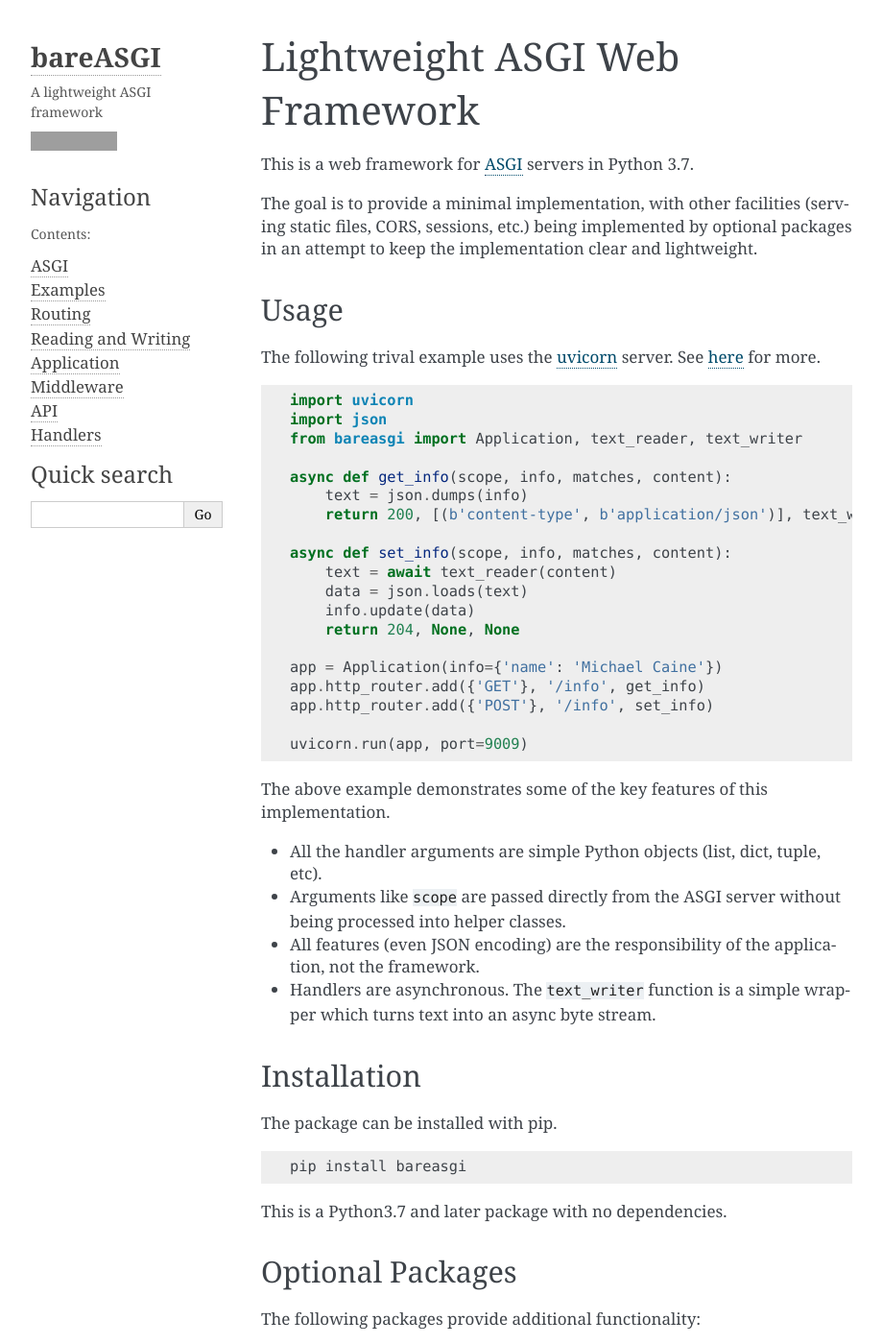
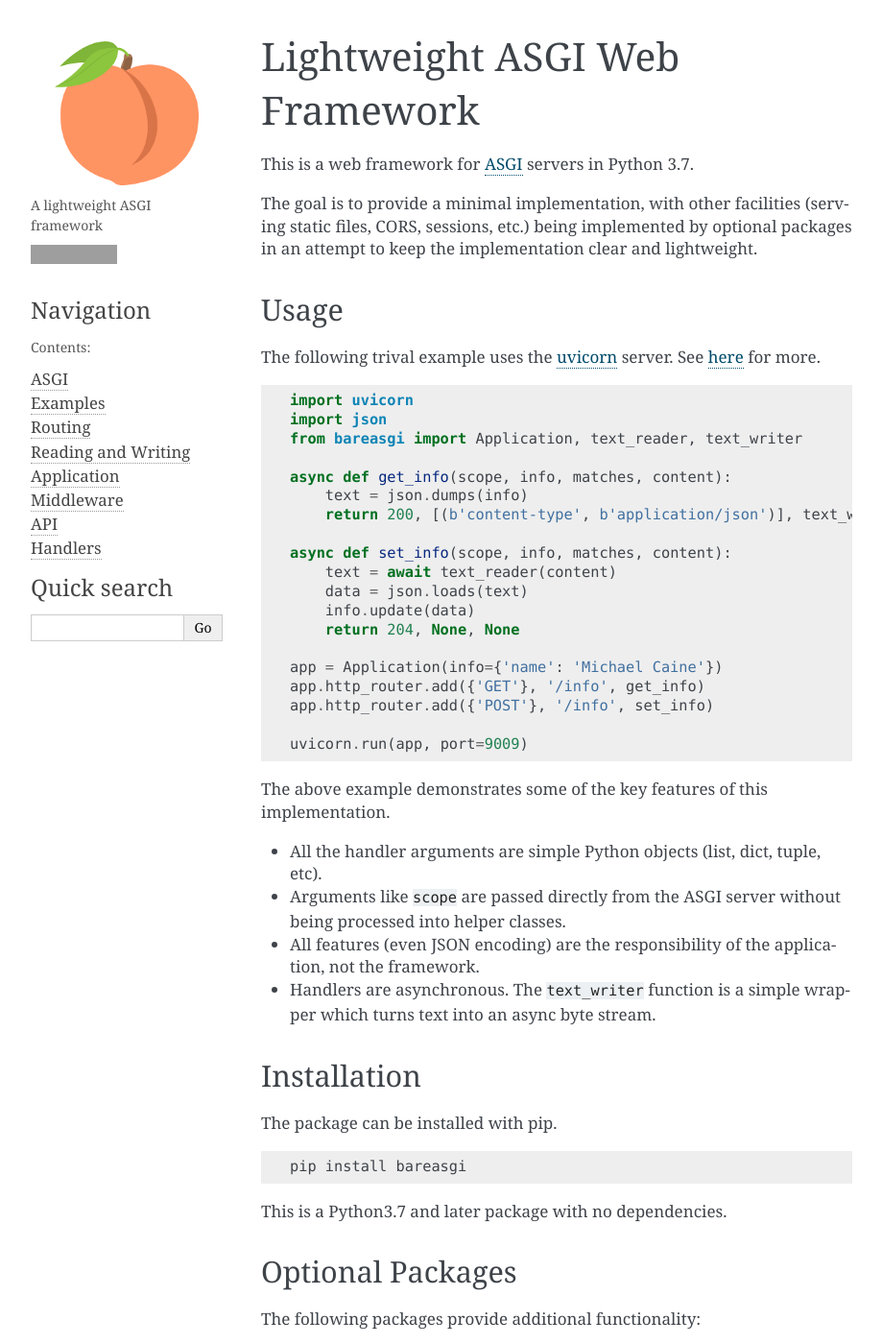
Before and after one commit to rob-blackbourn/bareASGI, a Sphinx documentation site: the page built from docs/index.rst, in a window 1280 px wide and 1400 px high. Shown: the whole window at 96% size, without its empty margins (170-1089 px from the left). Built offline with Sphinx 7.4.7, drawn with Linux system fonts in a browser that asks for light colours; grey boxes are pictures that could not be loaded.

Commit message:
Added a logo

```diff
--- /dev/null
+++ b/docs/_static/custom.css
@@ -0,0 +1,4 @@
+img.logo {
+    width: 80%;
+    height: 80%;
+}
--- a/docs/conf.py
+++ b/docs/conf.py
@@ -22,7 +22,6 @@ import sys
 
 src = os.path.abspath('../src/')
 sys.path.insert(0, src)
-
 
 # -- General configuration ------------------------------------------------
 
@@ -84,7 +83,6 @@ pygments_style = 'sphinx'
 # If true, `todo` and `todoList` produce output, else they produce nothing.
 todo_include_todos = False
 
-
 # -- Options for HTML output ----------------------------------------------
 
 # The theme to use for HTML and HTML Help pages.  See the documentation for
@@ -97,6 +95,7 @@ html_theme = 'alabaster'
 # documentation.
 #
 html_theme_options = {
+    'logo': 'peach.png',
     'description': 'A lightweight ASGI framework',
     'github_user': 'rob-blackbourn',
     'github_repo': 'bareasgi',
@@ -124,12 +123,10 @@ html_sidebars = {
     ]
 }
 
-
 # -- Options for HTMLHelp output ------------------------------------------
 
 # Output file base name for HTML help builder.
 htmlhelp_basename = 'bareASGIdoc'
-
 
 # -- Options for LaTeX output ---------------------------------------------
 
@@ -159,7 +156,6 @@ latex_documents = [
      'Rob Blackbourn', 'manual'),
 ]
 
-
 # -- Options for manual page output ---------------------------------------
 
 # One entry per manual page. List of tuples
@@ -168,7 +164,6 @@ man_pages = [
     (master_doc, 'bareasgi', 'bareASGI Documentation',
      [author], 1)
 ]
-
 
 # -- Options for Texinfo output -------------------------------------------
 
@@ -181,8 +176,5 @@ texinfo_documents = [
      'Miscellaneous'),
 ]
 
-
-
-
 # Example configuration for intersphinx: refer to the Python standard library.
 intersphinx_mapping = {'https://docs.python.org/': None}
```
Also changed, not shown: docs/_static/peach.png (added).
